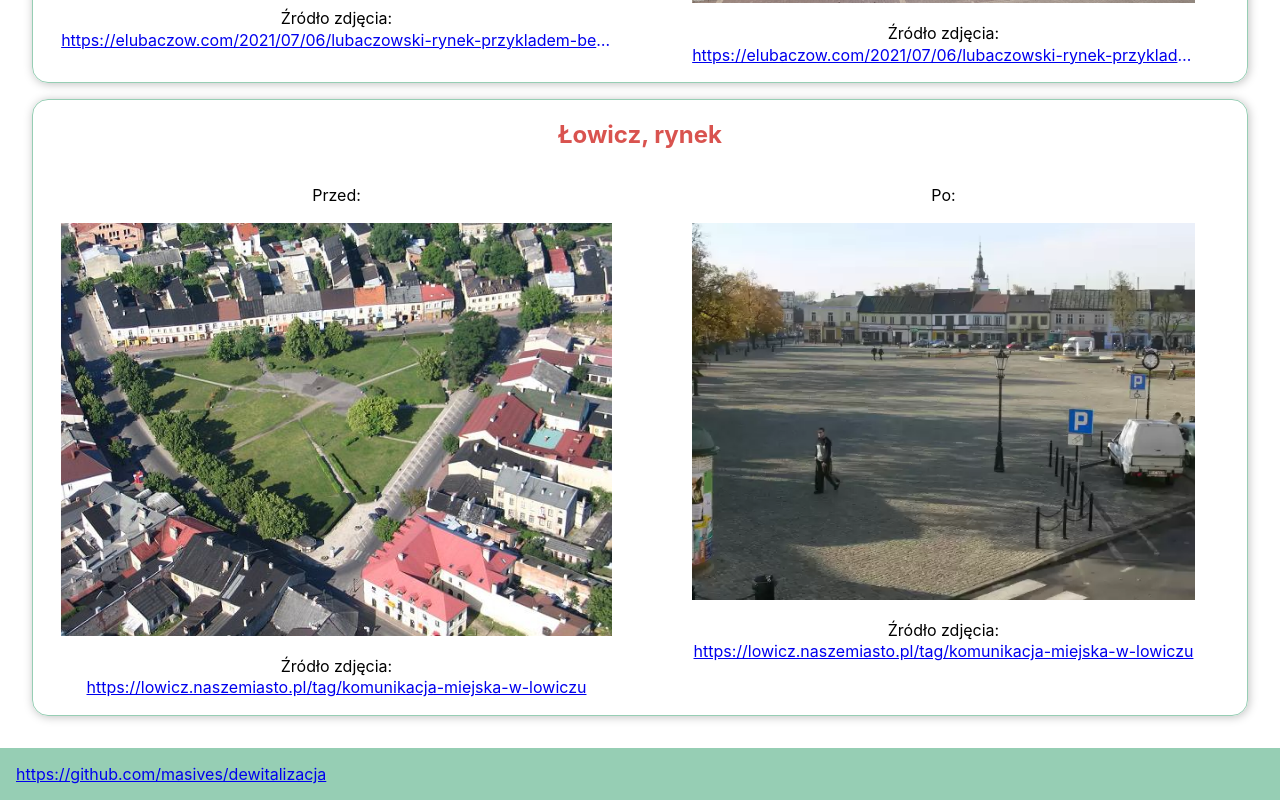
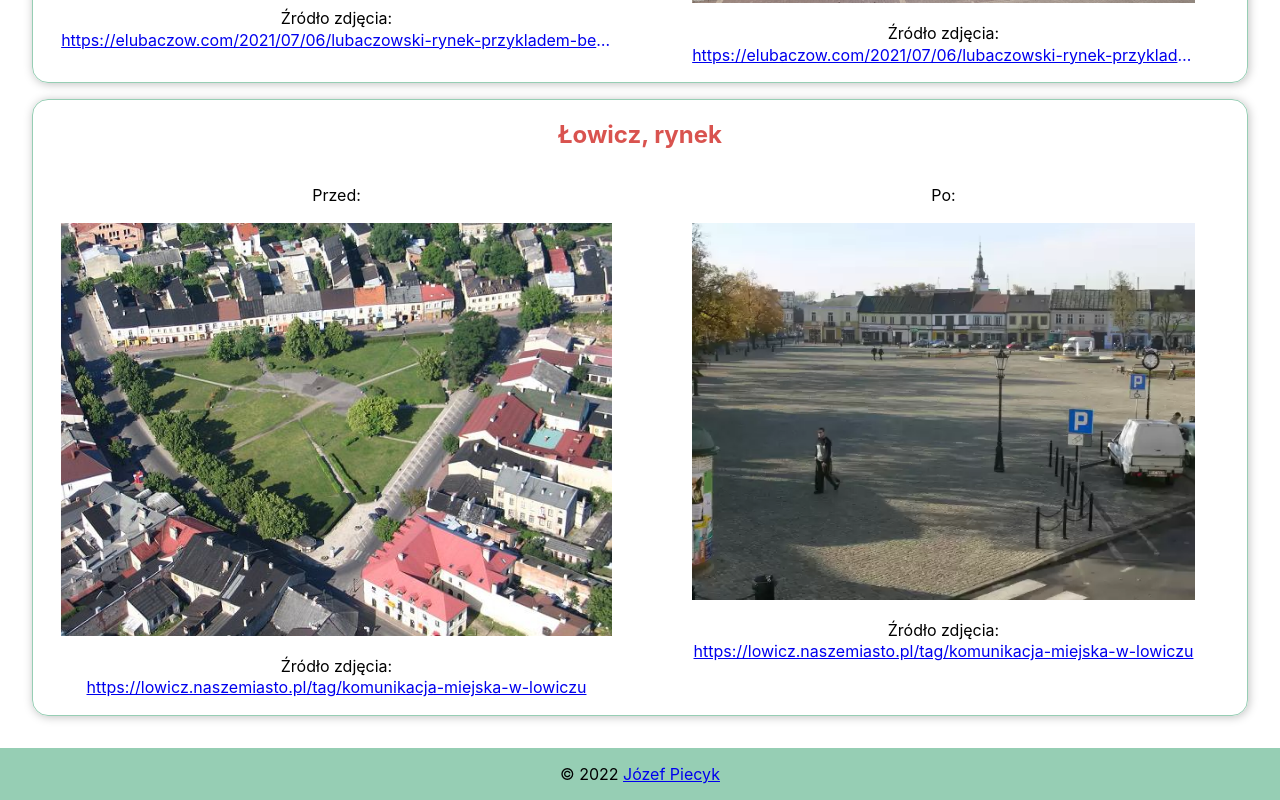
Before and after one commit to masives/dewitalizacja, a Svelte app: page / in a window 1280 px wide. Shown: the part 7742-8542 px from the top of the page. Built offline with nearby package versions, Linux system fonts and the light colour scheme.

Commit message:
add license to footer

```diff
--- a/src/App.svelte
+++ b/src/App.svelte
@@ -23,9 +23,7 @@
   </main>
 </Router>
 <footer>
-  <a href={'https://github.com/masives/dewitalizacja#jak-doda%C4%87-wpis'} target="_blank" rel="noopener noreferrer"
-    >https://github.com/masives/dewitalizacja</a
-  >
+  © 2022 <a href={'https://github.com/masives/dewitalizacja#jak-doda%C4%87-wpis'} target="_blank" rel="noopener noreferrer">Józef Piecyk</a>
 </footer>
 
 <style global>
@@ -46,6 +44,10 @@
   footer {
     background-color: var(--background-color);
     padding: 1rem;
+  }
+
+  footer {
+    text-align: center;
   }
 
   nav a {
```
